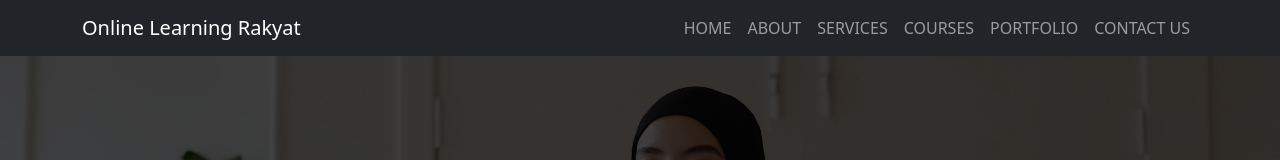
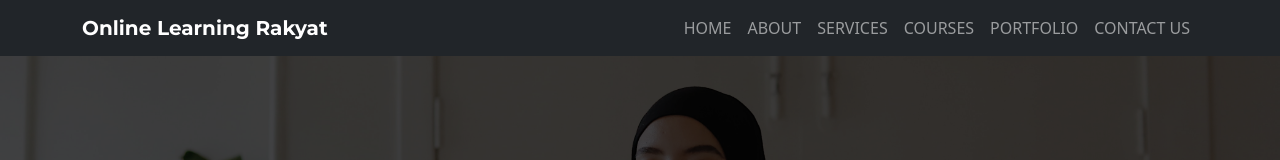
Before and after one commit to Bahrul-Rozak/Online-Learning-Rakyat, a React (Create React App) app: page / in a window 1280 px wide. Shown: the top 160 px of the page. Built offline with nearby package versions, Linux system fonts and the light colour scheme.

Commit message:
TopNavigation Component 2

```diff
--- a/src/asset/css/custom.css
+++ b/src/asset/css/custom.css
@@ -95,3 +95,21 @@
 }
 
 /* End Services Components */
+
+/* TopNavigation Components */
+
+.navTitle {
+       color: #fff !important;
+       font-family: 'Montserrat', sans-serif;
+       font-size: 30px;
+       font-weight: 700;
+}
+
+.navTitleScroll {
+       color: #0e3768 !important;
+       font-family: 'Montserrat', sans-serif;
+       font-size: 30px;
+       font-weight: 700;
+}
+
+/* End TopNavigation Components */
--- a/src/components/TopNavigation/TopNavigation.jsx
+++ b/src/components/TopNavigation/TopNavigation.jsx
@@ -2,6 +2,24 @@ import React, { Component, Fragment } from "react";
 import { Container, Nav, Navbar, NavDropdown } from "react-bootstrap";
 
 class TopNavigation extends Component {
+  constructor() {
+    super();
+    this.state = {
+      navBarTitle: "navTitle",
+    };
+  }
+
+  onScroll = () => {
+    if (window.scrollY > 100) {
+      this.setState({ navBarTitle: "navTitleScroll" });
+    } else if (window.scrollY < 100) {
+      this.setState({ navBarTitle: "navTitle" });
+    }
+  };
+
+  componentDidMount() {
+    window.addEventListener("scroll", this.onScroll);
+  }
   render() {
     return (
       <Fragment>
@@ -13,7 +31,9 @@ class TopNavigation extends Component {
           variant="dark"
         >
           <Container>
-            <Navbar.Brand href="#home">Online Learning Rakyat</Navbar.Brand>
+            <Navbar.Brand className={this.state.navBarTitle} href="#home">
+              Online Learning Rakyat
+            </Navbar.Brand>
             <Navbar.Toggle aria-controls="responsive-navbar-nav" />
             <Navbar.Collapse id="responsive-navbar-nav">
               <Nav className="me-auto"></Nav>
```
